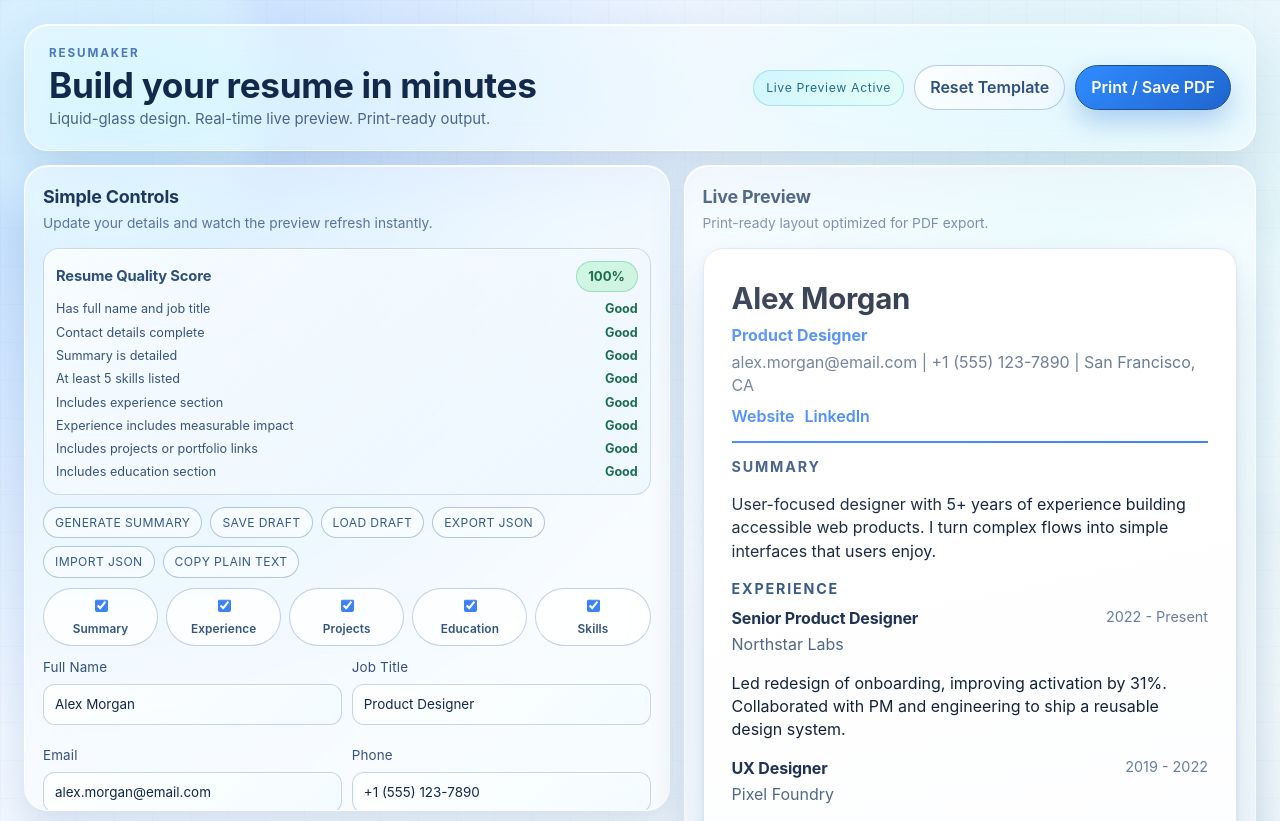
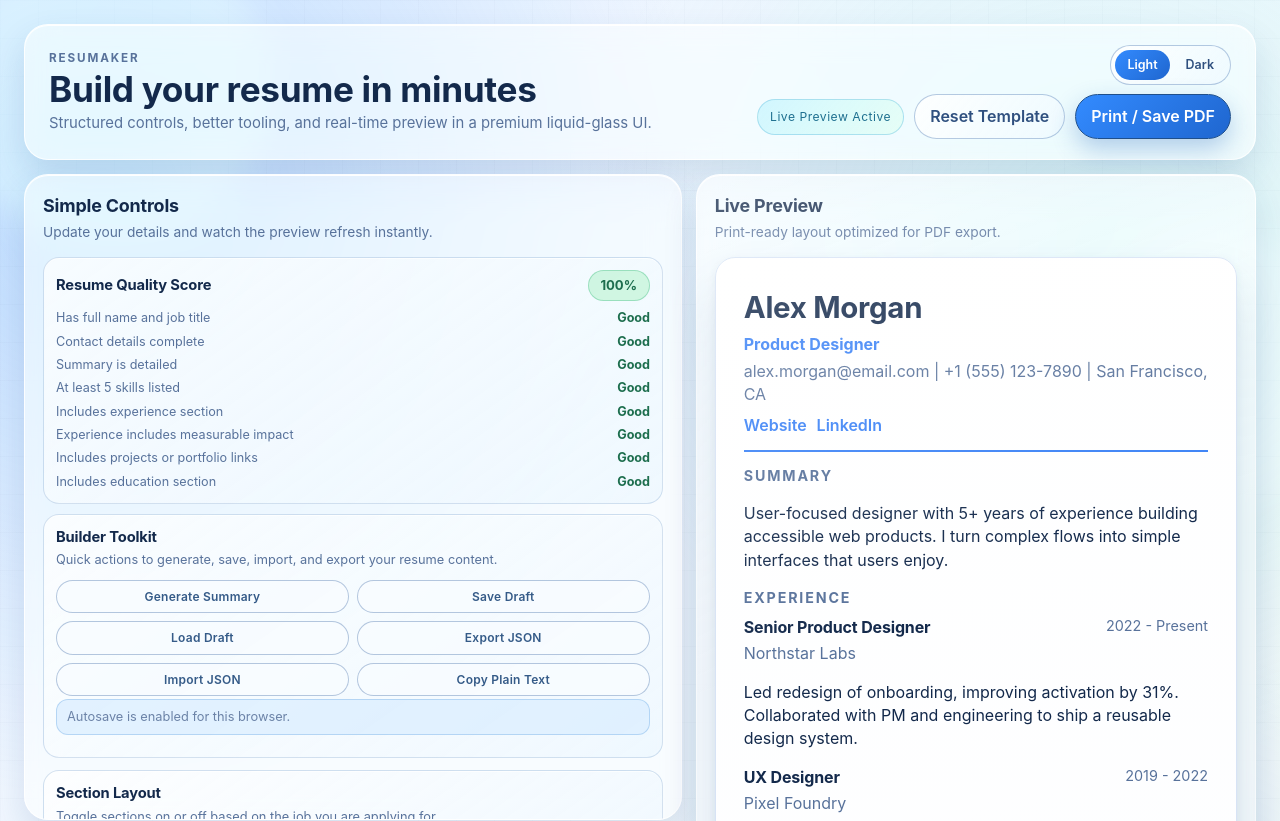
Before and after one commit to N0rrtthh/ResuMaker, a React (Vite) app: page / in a window 1280 px wide. Shown: the top 821 px of the page. Built offline with nearby package versions, Linux system fonts and the light colour scheme.

Commit message:
Overhaul structured UI with dark-light mode and title presets

```diff
--- a/src/App.css
+++ b/src/App.css
@@ -1,13 +1,81 @@
 .page-shell {
+  --text: #13294b;
+  --muted: #58729b;
+  --bg:
+    radial-gradient(circle at 8% 14%, rgba(86, 166, 255, 0.32) 0%, transparent 36%),
+    radial-gradient(circle at 86% 18%, rgba(136, 231, 221, 0.24) 0%, transparent 33%),
+    radial-gradient(circle at 84% 84%, rgba(158, 186, 255, 0.2) 0%, transparent 34%),
+    linear-gradient(138deg, #ebf3ff 0%, #f2f8ff 42%, #edf8f4 100%);
+  --grid-line: rgba(28, 49, 83, 0.03);
+  --panel-bg: rgba(255, 255, 255, 0.56);
+  --panel-border: rgba(255, 255, 255, 0.84);
+  --panel-shadow:
+    inset 0 1px 0 rgba(255, 255, 255, 0.95),
+    0 16px 34px rgba(20, 72, 136, 0.14);
+  --card-bg: linear-gradient(145deg, rgba(255, 255, 255, 0.75), rgba(234, 246, 255, 0.62));
+  --card-border: rgba(140, 171, 211, 0.36);
+  --input-bg: linear-gradient(135deg, rgba(255, 255, 255, 0.9), rgba(244, 252, 255, 0.78));
+  --input-border: rgba(120, 152, 197, 0.45);
+  --input-focus: #4a8fff;
+  --btn-secondary-bg: linear-gradient(130deg, rgba(255, 255, 255, 0.86), rgba(238, 249, 255, 0.78));
+  --btn-secondary-border: rgba(113, 149, 196, 0.5);
+  --btn-secondary-text: #2f507f;
+  --btn-primary-bg: linear-gradient(135deg, #338bff 0%, #1f66cf 100%);
+  --btn-primary-border: #1f4f8b;
+  --btn-primary-text: #ffffff;
+  --btn-shadow: 0 12px 24px rgba(26, 84, 150, 0.2);
+  --chip-bg: rgba(248, 252, 255, 0.9);
+  --chip-border: rgba(111, 144, 189, 0.5);
+  --chip-text: #355b88;
+  --resume-bg: linear-gradient(166deg, #ffffff 0%, #fcfdff 100%);
+  --resume-border: #d7e3f5;
+  --resume-shadow:
+    0 28px 48px rgba(26, 72, 130, 0.15),
+    0 3px 8px rgba(26, 59, 104, 0.07);
+
   min-height: 100vh;
   position: relative;
   overflow: hidden;
   padding: 24px;
-  background:
-    radial-gradient(circle at 10% 12%, rgba(83, 166, 255, 0.3) 0%, transparent 35%),
-    radial-gradient(circle at 84% 18%, rgba(127, 227, 218, 0.2) 0%, transparent 32%),
-    radial-gradient(circle at 84% 86%, rgba(148, 179, 255, 0.18) 0%, transparent 34%),
-    linear-gradient(140deg, #eaf2ff 0%, #f2f8ff 44%, #eef8f5 100%);
+  background: var(--bg);
+  color: var(--text);
+  transition: background 260ms ease;
+}
+
+.page-shell.mode-dark {
+  --text: #e8f0ff;
+  --muted: #a9bcdd;
+  --bg:
+    radial-gradient(circle at 8% 14%, rgba(64, 120, 220, 0.32) 0%, transparent 36%),
+    radial-gradient(circle at 86% 18%, rgba(44, 140, 160, 0.3) 0%, transparent 33%),
+    radial-gradient(circle at 84% 84%, rgba(79, 96, 168, 0.26) 0%, transparent 34%),
+    linear-gradient(138deg, #0b1220 0%, #0f1a2d 42%, #0b1b1a 100%);
+  --grid-line: rgba(150, 175, 221, 0.08);
+  --panel-bg: rgba(17, 29, 48, 0.7);
+  --panel-border: rgba(128, 156, 204, 0.35);
+  --panel-shadow:
+    inset 0 1px 0 rgba(178, 203, 245, 0.18),
+    0 18px 34px rgba(2, 6, 17, 0.55);
+  --card-bg: linear-gradient(145deg, rgba(23, 40, 67, 0.85), rgba(17, 34, 58, 0.75));
+  --card-border: rgba(126, 153, 201, 0.32);
+  --input-bg: linear-gradient(135deg, rgba(20, 35, 58, 0.9), rgba(17, 30, 51, 0.82));
+  --input-border: rgba(123, 154, 205, 0.35);
+  --input-focus: #69a9ff;
+  --btn-secondary-bg: linear-gradient(130deg, rgba(29, 48, 77, 0.9), rgba(26, 42, 69, 0.84));
+  --btn-secondary-border: rgba(121, 152, 201, 0.45);
+  --btn-secondary-text: #d7e6ff;
+  --btn-primary-bg: linear-gradient(135deg, #4f9eff 0%, #2f73dc 100%);
+  --btn-primary-border: #4d88d8;
+  --btn-primary-text: #f5f9ff;
+  --btn-shadow: 0 12px 24px rgba(3, 11, 30, 0.55);
+  --chip-bg: rgba(25, 44, 72, 0.88);
+  --chip-border: rgba(114, 146, 194, 0.46);
+  --chip-text: #d6e6ff;
+  --resume-bg: linear-gradient(166deg, #0f1b30 0%, #111f35 100%);
+  --resume-border: rgba(125, 157, 206, 0.35);
+  --resume-shadow:
+    0 24px 46px rgba(2, 8, 19, 0.62),
+    0 3px 8px rgba(2, 7, 15, 0.4);
 }
 
 .page-shell::before {
@@ -16,8 +84,8 @@
   inset: 0;
   pointer-events: none;
   background:
-    linear-gradient(to right, rgba(22, 46, 82, 0.03) 1px, transparent 1px),
-    linear-gradient(to bottom, rgba(22, 46, 82, 0.03) 1px, transparent 1px);
+    linear-gradient(to right, var(--grid-line) 1px, transparent 1px),
+    linear-gradient(to bottom, var(--grid-line) 1px, transparent 1px);
   background-size: 38px 38px;
   opacity: 0.5;
 }
@@ -28,32 +96,32 @@
   pointer-events: none;
   filter: blur(16px);
   mix-blend-mode: screen;
-  animation: drift 16s ease-in-out infinite;
+  animation: drift 14s ease-in-out infinite;
 }
 
 .ambient-one {
-  width: 310px;
-  height: 310px;
-  top: -78px;
-  left: -34px;
-  background: linear-gradient(130deg, rgba(96, 180, 255, 0.66), rgba(121, 245, 224, 0.46));
+  width: 320px;
+  height: 320px;
+  left: -42px;
+  top: -84px;
+  background: linear-gradient(125deg, rgba(97, 181, 255, 0.68), rgba(126, 242, 225, 0.46));
 }
 
 .ambient-two {
-  width: 280px;
-  height: 280px;
+  width: 270px;
+  height: 270px;
   right: -82px;
   top: 16%;
-  background: linear-gradient(120deg, rgba(145, 189, 255, 0.56), rgba(102, 170, 255, 0.42));
-  animation-delay: 1.4s;
+  background: linear-gradient(128deg, rgba(143, 190, 255, 0.54), rgba(99, 173, 255, 0.42));
+  animation-delay: 1.5s;
 }
 
 .ambient-three {
-  width: 210px;
-  height: 210px;
+  width: 220px;
+  height: 220px;
   right: 28%;
-  bottom: -66px;
-  background: linear-gradient(150deg, rgba(117, 224, 205, 0.34), rgba(111, 162, 255, 0.34));
+  bottom: -72px;
+  background: linear-gradient(152deg, rgba(111, 225, 204, 0.36), rgba(113, 163, 255, 0.38));
   animation-delay: 3.2s;
 }
 
@@ -68,13 +136,11 @@
   gap: 16px;
   position: relative;
   z-index: 1;
-  background: rgba(255, 255, 255, 0.38);
-  border: 1px solid rgba(255, 255, 255, 0.8);
-  box-shadow:
-    inset 0 1px 0 rgba(255, 255, 255, 0.9),
-    0 20px 52px rgba(22, 70, 136, 0.15);
-  backdrop-filter: blur(18px) saturate(158%);
-  -webkit-backdrop-filter: blur(18px) saturate(158%);
+  background: var(--panel-bg);
+  border: 1px solid var(--panel-border);
+  box-shadow: var(--panel-shadow);
+  backdrop-filter: blur(16px) saturate(146%);
+  -webkit-backdrop-filter: blur(16px) saturate(146%);
 }
 
 .header-copy {
@@ -87,20 +153,56 @@
   font-size: 0.73rem;
   letter-spacing: 0.16em;
   font-weight: 700;
-  color: #4b78bb;
+  color: var(--muted);
 }
 
 .topbar h1 {
   margin: 4px 0;
-  color: #13294b;
-  font-size: clamp(1.5rem, 1rem + 1.5vw, 2.35rem);
+  color: var(--text);
+  font-size: clamp(1.48rem, 1rem + 1.5vw, 2.35rem);
   line-height: 1.1;
 }
 
 .subtitle {
   margin: 0;
   font-size: 0.93rem;
-  color: #4c6489;
+  color: var(--muted);
+}
+
+.topbar-actions {
+  display: grid;
+  gap: 9px;
+  justify-items: end;
+}
+
+.mode-switch {
+  display: inline-flex;
+  gap: 4px;
+  padding: 4px;
+  border-radius: 999px;
+  border: 1px solid var(--btn-secondary-border);
+  background: var(--btn-secondary-bg);
+}
+
+.mode-btn {
+  border: none;
+  border-radius: 999px;
+  padding: 6px 12px;
+  font-size: 0.78rem;
+  font-weight: 600;
+  color: var(--btn-secondary-text);
+  background: transparent;
+  cursor: pointer;
+  transition: background-color 0.2s ease, color 0.2s ease, transform 0.2s ease;
+}
+
+.mode-btn:hover {
+  transform: translateY(-1px);
+}
+
+.mode-btn.active {
+  color: var(--btn-primary-text);
+  background: var(--btn-primary-bg);
 }
 
 .header-actions {
@@ -115,24 +217,34 @@
   margin: 0;
   padding: 8px 12px;
   border-radius: 999px;
-  font-size: 0.77rem;
-  letter-spacing: 0.05em;
-  color: #226d8d;
+  font-size: 0.76rem;
+  letter-spacing: 0.04em;
+  color: #1f7090;
   border: 1px solid rgba(108, 194, 225, 0.45);
   background: linear-gradient(130deg, rgba(204, 245, 255, 0.86), rgba(225, 255, 243, 0.74));
+}
+
+.page-shell.mode-dark .sync-pill {
+  color: #91d8ff;
+  border-color: rgba(112, 197, 235, 0.36);
+  background: linear-gradient(130deg, rgba(30, 71, 96, 0.76), rgba(26, 74, 65, 0.72));
 }
 
 .primary-btn,
 .secondary-btn,
 .mini-btn,
-.delete-btn {
+.delete-btn,
+.tool-btn,
+.verb-btn,
+.title-chip {
   border-radius: 999px;
   cursor: pointer;
   font: inherit;
   transition:
     transform 0.22s ease,
     box-shadow 0.22s ease,
-    border-color 0.22s ease;
+    border-color 0.22s ease,
+    background-color 0.22s ease;
 }
 
 .primary-btn,
@@ -142,31 +254,34 @@
 }
 
 .primary-btn {
-  color: #ffffff;
-  border: 1px solid #1e4f8b;
-  background: linear-gradient(135deg, #308bff 0%, #1f66cf 100%);
-  box-shadow: 0 12px 28px rgba(41, 112, 209, 0.33);
+  color: var(--btn-primary-text);
+  border: 1px solid var(--btn-primary-border);
+  background: var(--btn-primary-bg);
+  box-shadow: 0 10px 24px rgba(33, 98, 186, 0.3);
 }
 
 .secondary-btn {
-  color: #2e4f7f;
-  border: 1px solid rgba(114, 150, 198, 0.48);
-  background: linear-gradient(130deg, rgba(255, 255, 255, 0.82), rgba(239, 249, 255, 0.78));
+  color: var(--btn-secondary-text);
+  border: 1px solid var(--btn-secondary-border);
+  background: var(--btn-secondary-bg);
 }
 
 .primary-btn:hover,
 .secondary-btn:hover,
 .mini-btn:hover,
-.delete-btn:hover {
+.delete-btn:hover,
+.tool-btn:hover,
+.verb-btn:hover,
+.title-chip:hover {
   transform: translateY(-1px);
-  box-shadow: 0 12px 24px rgba(26, 84, 150, 0.2);
+  box-shadow: var(--btn-shadow);
 }
 
 .workspace {
   max-width: 1280px;
   margin: 0 auto;
   display: grid;
-  grid-template-columns: minmax(350px, 1.06fr) minmax(340px, 0.94fr);
+  grid-template-columns: minmax(360px, 1.08fr) minmax(340px, 0.92fr);
   gap: 14px;
   align-items: start;
   position: relative;
@@ -177,11 +292,9 @@
 .preview-panel {
   border-radius: 24px;
   padding: 18px;
-  border: 1px solid rgba(255, 255, 255, 0.82);
-  background: rgba(255, 255, 255, 0.5);
-  box-shadow:
-    inset 0 1px 0 rgba(255, 255, 255, 0.95),
-    0 16px 36px rgba(20, 72, 136, 0.14);
+  border: 1px solid var(--panel-border);
+  background: var(--panel-bg);
+  box-shadow: var(--panel-shadow);
   backdrop-filter: blur(16px) saturate(146%);
   -webkit-backdrop-filter: blur(16px) saturate(146%);
 }
@@ -202,29 +315,43 @@
   inset: 0;
   border-radius: inherit;
   pointer-events: none;
-  background: linear-gradient(160deg, rgba(255, 255, 255, 0.28), transparent 36%);
+  background: linear-gradient(160deg, rgba(255, 255, 255, 0.26), transparent 38%);
 }
 
 .editor-panel h2,
 .preview-panel h2 {
   margin: 0;
   font-size: 1.12rem;
-  color: #1c3861;
+  color: var(--text);
 }
 
 .panel-meta {
   margin: 4px 0 14px;
   font-size: 0.86rem;
-  color: #5a749d;
+  color: var(--muted);
 }
 
-.ats-card {
+.overview-grid {
   margin-bottom: 12px;
+  display: grid;
+  grid-template-columns: 1fr;
+  gap: 10px;
+}
+
+.ats-card,
+.toolkit-card,
+.visibility-card,
+.card {
+  border-radius: 16px;
+  border: 1px solid var(--card-border);
+  background: var(--card-bg);
+  box-shadow: inset 0 1px 0 rgba(255, 255, 255, 0.65);
+}
+
+.ats-card,
+.toolkit-card,
+.visibility-card {
   padding: 12px;
-  border-radius: 16px;
-  border: 1px solid rgba(130, 165, 209, 0.38);
-  background: linear-gradient(145deg, rgba(255, 255, 255, 0.76), rgba(231, 244, 255, 0.56));
-  box-shadow: inset 0 1px 0 rgba(255, 255, 255, 0.88);
 }
 
 .ats-head {
@@ -235,10 +362,19 @@
   margin-bottom: 8px;
 }
 
-.ats-head h3 {
+.ats-head h3,
+.toolkit-card h3,
+.visibility-card h3 {
   margin: 0;
   font-size: 0.92rem;
-  color: #2f4f7a;
+  color: var(--text);
+}
+
+.toolkit-card p,
+.visibility-card p {
+  margin: 3px 0 10px;
+  font-size: 0.8rem;
+  color: var(--muted);
 }
 
 .score-pill {
@@ -284,7 +420,7 @@
   justify-content: space-between;
   gap: 8px;
   font-size: 0.79rem;
-  color: #37547c;
+  color: var(--muted);
 }
 
 .check-pass {
@@ -296,31 +432,19 @@
 }
 
 .tools-row {
-  margin-bottom: 10px;
-  display: flex;
-  flex-wrap: wrap;
+  display: grid;
+  grid-template-columns: repeat(2, minmax(0, 1fr));
   gap: 8px;
 }
 
 .tool-btn {
-  border-radius: 999px;
-  border: 1px solid rgba(108, 143, 191, 0.5);
-  background: rgba(247, 252, 255, 0.88);
-  color: #355c89;
-  padding: 6px 11px;
-  font-size: 0.76rem;
-  letter-spacing: 0.03em;
-  text-transform: uppercase;
-  cursor: pointer;
-  transition:
-    transform 0.2s ease,
-    box-shadow 0.2s ease,
-    border-color 0.2s ease;
-}
-
-.tool-btn:hover {
-  transform: translateY(-1px);
-  box-shadow: 0 10px 22px rgba(26, 84, 150, 0.16);
+  border: 1px solid var(--chip-border);
+  background: var(--chip-bg);
+  color: var(--chip-text);
+  padding: 7px 11px;
+  font-size: 0.75rem;
+  letter-spacing: 0.02em;
+  font-weight: 600;
 }
 
 .hidden-file {
@@ -328,7 +452,7 @@
 }
 
 .status-note {
-  margin: 0 0 12px;
+  margin: 10px 0 0;
   border-radius: 12px;
   padding: 8px 10px;
   font-size: 0.82rem;
@@ -337,8 +461,17 @@
   border: 1px solid rgba(109, 171, 229, 0.46);
 }
 
+.page-shell.mode-dark .status-note {
+  color: #cde6ff;
+  background: rgba(31, 67, 105, 0.65);
+  border-color: rgba(106, 162, 224, 0.45);
+}
+
+.status-note.subtle {
+  opacity: 0.88;
+}
+
 .visibility-grid {
-  margin-bottom: 12px;
   display: grid;
   grid-template-columns: repeat(5, minmax(0, 1fr));
   gap: 8px;
@@ -347,9 +480,9 @@
 .visibility-chip {
   margin: 0;
   border-radius: 999px;
-  border: 1px solid rgba(117, 151, 195, 0.45);
-  background: rgba(255, 255, 255, 0.76);
-  color: #34547f;
+  border: 1px solid var(--chip-border);
+  background: var(--chip-bg);
+  color: var(--chip-text);
   font-size: 0.74rem;
   font-weight: 600;
   padding: 7px 8px;
@@ -361,7 +494,7 @@
 }
 
 .visibility-chip input {
-  accent-color: #3b82f6;
+  accent-color: #4a8fff;
 }
 
 .field-grid {
@@ -377,19 +510,19 @@
   margin-bottom: 11px;
   font-size: 0.84rem;
   letter-spacing: 0.01em;
-  color: #34517b;
+  color: var(--muted);
 }
 
 input,
 textarea {
   width: 100%;
-  border: 1px solid rgba(121, 151, 194, 0.4);
+  border: 1px solid var(--input-border);
   border-radius: 12px;
   padding: 10px 11px;
   font: inherit;
-  color: #122848;
-  background: linear-gradient(135deg, rgba(255, 255, 255, 0.86), rgba(242, 251, 255, 0.74));
-  box-shadow: inset 0 1px 1px rgba(255, 255, 255, 0.82);
+  color: var(--text);
+  background: var(--input-bg);
+  box-shadow: inset 0 1px 1px rgba(255, 255, 255, 0.52);
   transition:
     border-color 0.22s ease,
     box-shadow 0.22s ease,
@@ -402,19 +535,53 @@
 
 input:hover,
 textarea:hover {
-  border-color: rgba(91, 144, 210, 0.58);
+  border-color: color-mix(in srgb, var(--input-focus) 50%, var(--input-border));
 }
 
 input:focus,
 textarea:focus {
   outline: none;
-  border-color: #3b82f6;
-  box-shadow: 0 0 0 3px rgba(59, 130, 246, 0.2);
+  border-color: var(--input-focus);
+  box-shadow: 0 0 0 3px color-mix(in srgb, var(--input-focus) 28%, transparent);
 }
 
 input[type='color'] {
   min-height: 44px;
   padding: 4px;
+}
+
+.title-presets {
+  margin: 0 0 12px;
+}
+
+.title-presets p {
+  margin: 0 0 7px;
+  font-size: 0.78rem;
+  font-weight: 700;
+  letter-spacing: 0.04em;
+  text-transform: uppercase;
+  color: var(--muted);
+}
+
+.title-preset-row {
+  display: flex;
+  flex-wrap: wrap;
+  gap: 7px;
+}
+
+.title-chip {
+  border: 1px solid var(--chip-border);
+  background: var(--chip-bg);
+  color: var(--chip-text);
+  font-size: 0.75rem;
+  padding: 6px 10px;
+  font-weight: 600;
+}
+
+.title-chip.active {
+  color: var(--btn-primary-text);
+  border-color: var(--btn-primary-border);
+  background: var(--btn-primary-bg);
 }
 
 .section-head {
@@ -429,7 +596,7 @@
   font-size: 0.96rem;
   text-transform: uppercase;
   letter-spacing: 0.06em;
-  color: #35527d;
+  color: var(--text);
 }
 
 .mini-btn,
@@ -438,13 +605,13 @@
   font-size: 0.77rem;
   letter-spacing: 0.03em;
   text-transform: uppercase;
-  border: 1px solid rgba(108, 143, 191, 0.52);
-  color: #355c89;
-  background: rgba(247, 252, 255, 0.88);
+  border: 1px solid var(--chip-border);
+  color: var(--chip-text);
+  background: var(--chip-bg);
 }
 
 .delete-btn {
-  color: #89506a;
+  color: #a75775;
   border-color: rgba(199, 136, 156, 0.44);
 }
 
@@ -455,38 +622,9 @@
   transform: none;
 }
 
-.verb-row {
-  display: flex;
-  flex-wrap: wrap;
-  gap: 6px;
-}
-
-.verb-btn {
-  border-radius: 999px;
-  border: 1px solid rgba(120, 154, 197, 0.44);
-  background: rgba(245, 250, 255, 0.9);
-  color: #345b89;
-  font-size: 0.72rem;
-  font-weight: 600;
-  padding: 5px 10px;
-  cursor: pointer;
-  transition:
-    transform 0.2s ease,
-    box-shadow 0.2s ease;
-}
-
-.verb-btn:hover {
-  transform: translateY(-1px);
-  box-shadow: 0 8px 14px rgba(31, 88, 152, 0.15);
-}
-
 .card {
   margin-bottom: 11px;
   padding: 11px;
-  border-radius: 16px;
-  border: 1px solid rgba(141, 171, 210, 0.34);
-  background: linear-gradient(145deg, rgba(255, 255, 255, 0.74), rgba(237, 248, 255, 0.58));
-  box-shadow: inset 0 1px 0 rgba(255, 255, 255, 0.86);
 }
 
 .card-head {
@@ -497,8 +635,23 @@
 }
 
 .card-head strong {
-  color: #284872;
+  color: var(--text);
   font-size: 0.88rem;
+}
+
+.verb-row {
+  display: flex;
+  flex-wrap: wrap;
+  gap: 6px;
+}
+
+.verb-btn {
+  border: 1px solid var(--chip-border);
+  background: var(--chip-bg);
+  color: var(--chip-text);
+  font-size: 0.72rem;
+  font-weight: 600;
+  padding: 5px 10px;
 }
 
 .resume {
@@ -508,12 +661,10 @@
   margin: 0 auto;
   padding: 28px;
   border-radius: 20px;
-  border: 1px solid #d7e3f5;
-  background: linear-gradient(168deg, #ffffff 0%, #fcfdff 100%);
-  box-shadow:
-    0 28px 48px rgba(26, 72, 130, 0.14),
-    0 3px 8px rgba(26, 59, 104, 0.07);
-  animation: rise 420ms cubic-bezier(0.18, 0.78, 0.28, 1);
+  border: 1px solid var(--resume-border);
+  background: var(--resume-bg);
+  box-shadow: var(--resume-shadow);
+  animation: rise 380ms cubic-bezier(0.18, 0.78, 0.28, 1);
 }
 
 .resume-header {
@@ -525,7 +676,7 @@
 .resume h3 {
   margin: 0;
   font-size: 1.84rem;
-  color: #111d33;
+  color: var(--text);
 }
 
 .resume-title {
@@ -536,7 +687,7 @@
 
 .resume-meta {
   margin: 4px 0 0;
-  color: #5e728e;
+  color: var(--muted);
 }
 
 .resume-links {
@@ -567,7 +718,7 @@
   font-size: 0.89rem;
   letter-spacing: 0.13em;
   text-transform: uppercase;
-  color: #365684;
+  color: var(--muted);
 }
 
 .resume-entry {
@@ -578,33 +729,29 @@
   display: flex;
   justify-content: space-between;
   gap: 12px;
-  color: #1f3252;
+  color: var(--text);
 }
 
 .entry-head span {
   font-size: 0.9rem;
-  color: #667e9f;
+  color: var(--muted);
 }
 
-.entry-sub {
+.entry-sub,
+.preview-empty {
   margin: 2px 0 4px;
-  color: #516885;
+  color: var(--muted);
 }
 
 .project-link {
   margin: 0 0 4px;
 }
 
-.preview-empty {
-  margin: 0;
-  color: #6a7f9a;
-}
-
 .skills-list {
   margin: 0;
   padding-left: 18px;
   columns: 2;
-  color: #273f61;
+  color: var(--text);
 }
 
 .skills-list li {
@@ -614,7 +761,7 @@
 @keyframes rise {
   from {
     opacity: 0;
-    transform: translateY(10px) scale(0.995);
+    transform: translateY(8px) scale(0.995);
   }
   to {
     opacity: 1;
@@ -629,6 +776,12 @@
   }
   50% {
     transform: translateY(14px) translateX(-8px);
+  }
+}
+
+@media (max-width: 1200px) {
+  .visibility-grid {
+    grid-template-columns: repeat(3, minmax(0, 1fr));
   }
 }
 
@@ -664,8 +817,20 @@
     align-items: flex-start;
   }
 
+  .topbar-actions,
   .header-actions {
     width: 100%;
+    justify-items: stretch;
+  }
+
+  .mode-switch {
+    width: 100%;
+    justify-content: space-between;
+  }
+
+  .mode-btn {
+    flex: 1;
+    text-align: center;
   }
 
   .sync-pill {
@@ -676,6 +841,10 @@
   .header-actions button {
     flex: 1;
     min-width: 0;
+  }
+
+  .tools-row {
+    grid-template-columns: 1fr;
   }
 
   .visibility-grid {
--- a/src/App.tsx
+++ b/src/App.tsx
@@ -54,9 +54,21 @@
   pass: boolean
 }
 
+type ColorMode = 'light' | 'dark'
+
 const STORAGE_KEY = 'resumaker-draft-v3'
+const COLOR_MODE_STORAGE_KEY = 'resumaker-color-mode-v1'
 
 const ACTION_VERBS = ['Led', 'Improved', 'Designed', 'Delivered', 'Optimized', 'Built']
+
+const TITLE_PRESETS = [
+  'Product Designer',
+  'Software Engineer',
+  'Frontend Developer',
+  'UI/UX Designer',
+  'Data Analyst',
+  'Project Manager',
+]
 
 const SECTION_LABELS: Record<keyof SectionVisibility, string> = {
   summary: 'Summary',
@@ -223,11 +235,25 @@
   }
 }
 
+const readInitialColorMode = (): ColorMode => {
+  if (typeof window === 'undefined') {
+    return 'light'
+  }
+
+  const stored = localStorage.getItem(COLOR_MODE_STORAGE_KEY)
+  if (stored === 'light' || stored === 'dark') {
+    return stored
+  }
+
+  return window.matchMedia('(prefers-color-scheme: dark)').matches ? 'dark' : 'light'
+}
+
 function App() {
   const [resume, setResume] = useState<ResumeData>(() => readInitialDraft().resume)
   const [sectionVisibility, setSectionVisibility] = useState<SectionVisibility>(
     () => readInitialDraft().sectionVisibility,
   )
+  const [colorMode, setColorMode] = useState<ColorMode>(() => readInitialColorMode())
   const [nextExperienceId, setNextExperienceId] = useState(() =>
     nextId(readInitialDraft().resume.experiences),
   )
@@ -339,6 +365,14 @@
       // If storage fails (quota/private mode), app keeps working without autosave.
     }
   }, [resume, sectionVisibility])
+
+  useEffect(() => {
+    try {
+      localStorage.setItem(COLOR_MODE_STORAGE_KEY, colorMode)
+    } catch {
+      // Ignore storage errors to keep editing flow uninterrupted.
+    }
+  }, [colorMode])
 
   useEffect(() => {
     if (!statusMessage) {
@@ -662,7 +696,7 @@
   }
 
   return (
-    <div className="page-shell theme-liquid">
+    <div className={`page-shell theme-liquid mode-${colorMode}`}>
       <div className="ambient ambient-one" aria-hidden="true" />
       <div className="ambient ambient-two" aria-hidden="true" />
       <div className="ambient ambient-three" aria-hidden="true" />
@@ -671,8 +705,30 @@
         <div className="header-copy">
           <p className="tag">ResuMaker</p>
           <h1>Build your resume in minutes</h1>
-          <p className="subtitle">Liquid-glass design. Real-time live preview. Print-ready output.</p>
+          <p className="subtitle">
+            Structured controls, better tooling, and real-time preview in a premium liquid-glass UI.
+          </p>
         </div>
+        <div className="topbar-actions">
+          <div className="mode-switch" role="group" aria-label="Color mode">
+            <button
+              type="button"
+              className={`mode-btn ${colorMode === 'light' ? 'active' : ''}`}
+              onClick={() => setColorMode('light')}
+              aria-pressed={colorMode === 'light'}
+            >
+              Light
+            </button>
+            <button
+              type="button"
+              className={`mode-btn ${colorMode === 'dark' ? 'active' : ''}`}
+              onClick={() => setColorMode('dark')}
+              aria-pressed={colorMode === 'dark'}
+            >
+              Dark
+            </button>
+          </div>
+
           <div className="header-actions" role="group" aria-label="Resume actions">
             <p className="sync-pill">Live Preview Active</p>
             <button type="button" className="secondary-btn" onClick={resetTemplate}>
@@ -682,6 +738,7 @@
               Print / Save PDF
             </button>
           </div>
+        </div>
       </header>
 
       <main className="workspace">
@@ -689,6 +746,7 @@
           <h2>Simple Controls</h2>
           <p className="panel-meta">Update your details and watch the preview refresh instantly.</p>
 
+          <div className="overview-grid">
             <article className="ats-card">
               <div className="ats-head">
                 <h3>Resume Quality Score</h3>
@@ -705,6 +763,10 @@
                 ))}
               </ul>
             </article>
+
+            <article className="toolkit-card">
+              <h3>Builder Toolkit</h3>
+              <p>Quick actions to generate, save, import, and export your resume content.</p>
 
               <div className="tools-row" role="group" aria-label="Productivity tools">
                 <button type="button" className="tool-btn" onClick={generateSummary}>
@@ -734,8 +796,17 @@
                 />
               </div>
 
-          {statusMessage ? <p className="status-note">{statusMessage}</p> : null}
+              {statusMessage ? (
+                <p className="status-note">{statusMessage}</p>
+              ) : (
+                <p className="status-note subtle">Autosave is enabled for this browser.</p>
+              )}
+            </article>
+          </div>
 
+          <article className="visibility-card">
+            <h3>Section Layout</h3>
+            <p>Toggle sections on or off based on the job you are applying for.</p>
             <div className="visibility-grid">
               {(Object.keys(SECTION_LABELS) as Array<keyof SectionVisibility>).map((section) => (
                 <label className="visibility-chip" key={section}>
@@ -748,6 +819,7 @@
                 </label>
               ))}
             </div>
+          </article>
 
           <div className="field-grid">
             <label>
@@ -809,6 +881,22 @@
                 placeholder="linkedin.com/in/yourname"
               />
             </label>
+          </div>
+
+          <div className="title-presets">
+            <p>Quick Title Buttons</p>
+            <div className="title-preset-row">
+              {TITLE_PRESETS.map((preset) => (
+                <button
+                  type="button"
+                  key={preset}
+                  className={`title-chip ${resume.title === preset ? 'active' : ''}`}
+                  onClick={() => updateField('title', preset)}
+                >
+                  {preset}
+                </button>
+              ))}
+            </div>
           </div>
 
           <label>
```
Lines whose indentation alone changed are shown as unchanged.
